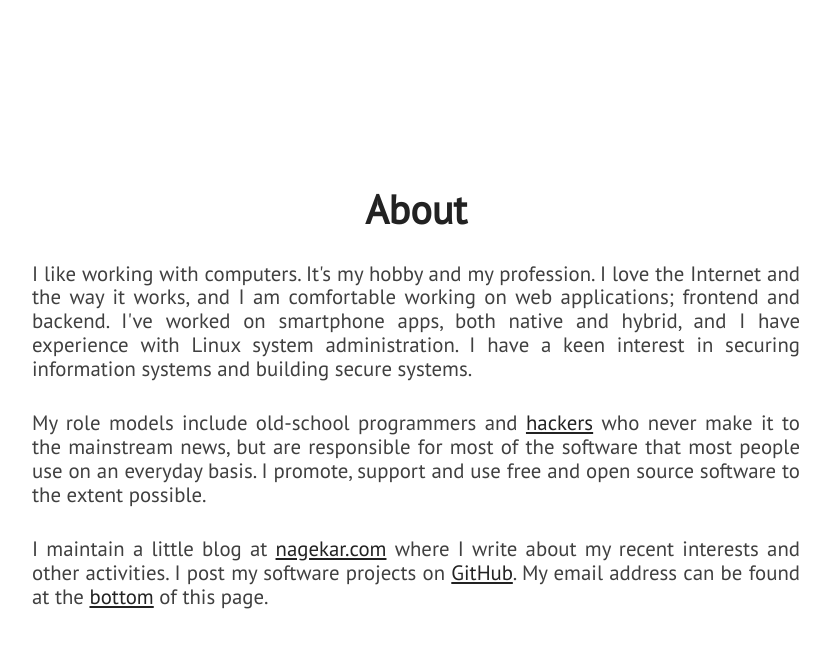
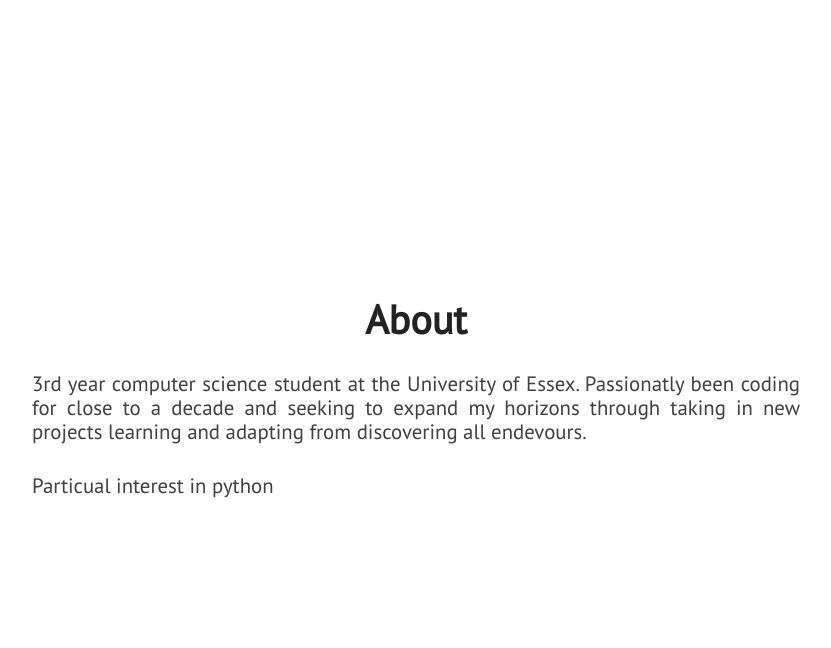
Before and after one commit to SamuelSturrock/Portfolio, a Jekyll site: the page built from index.html, in a window 1280 px wide and 900 px high, scrolled down 1018 px. Shown: the top 648 px of the window, without its empty margins (224-1055 px from the left). Built offline with Jekyll 4.4.1, drawn with Linux system fonts in a browser that asks for light colours; nearby versions of some CDN libraries.

Commit message:
Update about.html

```diff
--- a/_includes/about.html
+++ b/_includes/about.html
@@ -3,14 +3,12 @@
         <div id="about-text">
             <div class="section-heading">About</div>
             <p class="paragraph-text justify-text">
-                I like working with computers. It's my hobby and my profession. I love the Internet and the way it works, and I am comfortable working on web applications; frontend and backend. I've worked on smartphone apps, both native and hybrid, and I have experience with Linux system administration. I have a keen interest in securing information systems and building secure systems.
+                3rd year computer science student at the University of Essex. Passionatly been coding for close to a decade and seeking to expand my horizons through taking in new projects learning and adapting from discovering all endevours.
             </p>
             <p class="paragraph-text justify-text">
-                My role models include old-school programmers and <a href="https://stallman.org/articles/on-hacking.html">hackers</a> who never make it to the mainstream news, but are responsible for most of the software that most people use on an everyday basis. I promote, support and use free and open source software to the extent possible.
-            </p>
-            <p class="paragraph-text justify-text">
-                I maintain a little blog at <a href="{{ site.blog_url }}">nagekar.com</a> where I write about my recent interests and other activities. I post my software projects on <a href="https://github.com/{{ site.github_username }}">GitHub</a>. My email address can be found at the <span class="extra-link"><a href="#extra">bottom</a></span> of this page.
-            </p>
+                Particual interest in python
+             </p>
+
         </div>
     </section>
 </div>
```
